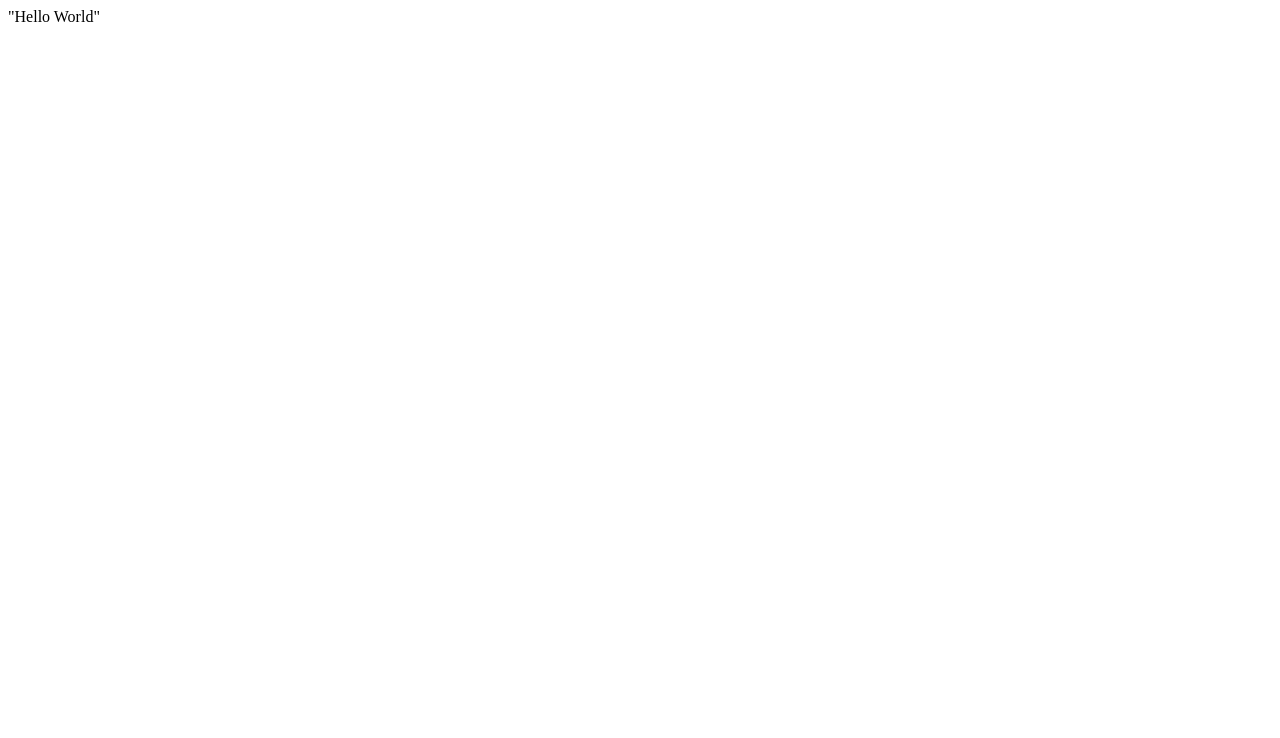
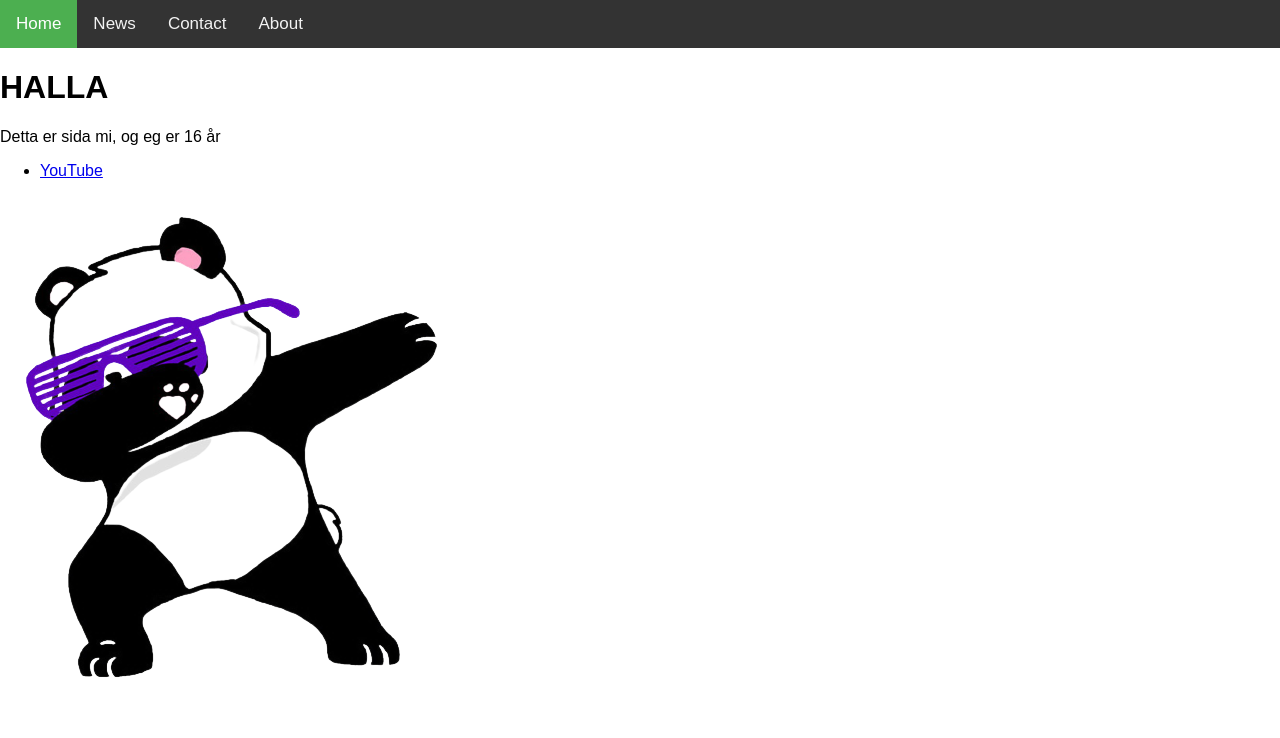
Before and after one commit to Olveee/Olveee.github.io, a plain HTML site: page index.html in a window 1280 px wide. Drawn offline with Linux system fonts and the light colour scheme.

Commit message:
added files

```diff
--- a/index.html
+++ b/index.html
@@ -1 +1,27 @@
-"Hello World"
+<!DOCTYPE html>
+<html>
+    <head>
+        <meta charset="utf-8">
+        <title>Heim</title>
+        <link rel="stylesheet" href="resursar/css/Mane.css">
+        </head>
+        <body>
+            <div class="topnav">
+                <a class="active" href="#home">Home</a>
+                <a href="#news">News</a>
+                <a href="#contact">Contact</a>
+                <a href="#about">About</a>
+              </div>
+
+        <h1>HALLA</h1>
+        <p>Detta er sida mi, og eg er 16 år</p>
+        <ul>
+            <li>
+                <a href="https://www.youtube.com/">YouTube</a>
+
+            </li>
+
+        </ul>
+        <img src="resursar/images/126-1264149_clipart-panda-dabbing-dabbing-panda-removebg-preview.png"
+        </body>
+</html>
--- /dev/null
+++ b/resursar/css/Mane.css
@@ -0,0 +1,29 @@
+body {
+    background-color: rgb(255, 255, 255);
+    margin: 0;
+    font-family: Arial, Helvetica, sans-serif;
+  }
+
+  .topnav {
+    overflow: hidden;
+    background-color: #333;
+  }
+
+  .topnav a {
+    float: left;
+    color: #f2f2f2;
+    text-align: center;
+    padding: 14px 16px;
+    text-decoration: none;
+    font-size: 17px;
+  }
+
+  .topnav a:hover {
+    background-color: #ddd;
+    color: black;
+  }
+
+  .topnav a.active {
+    background-color: #4CAF50;
+    color: white;
+  }
```
Also changed, not shown: resursar/images/126-1264149_clipart-panda-dabbing-dabbing-panda-removebg-preview.png (added).
